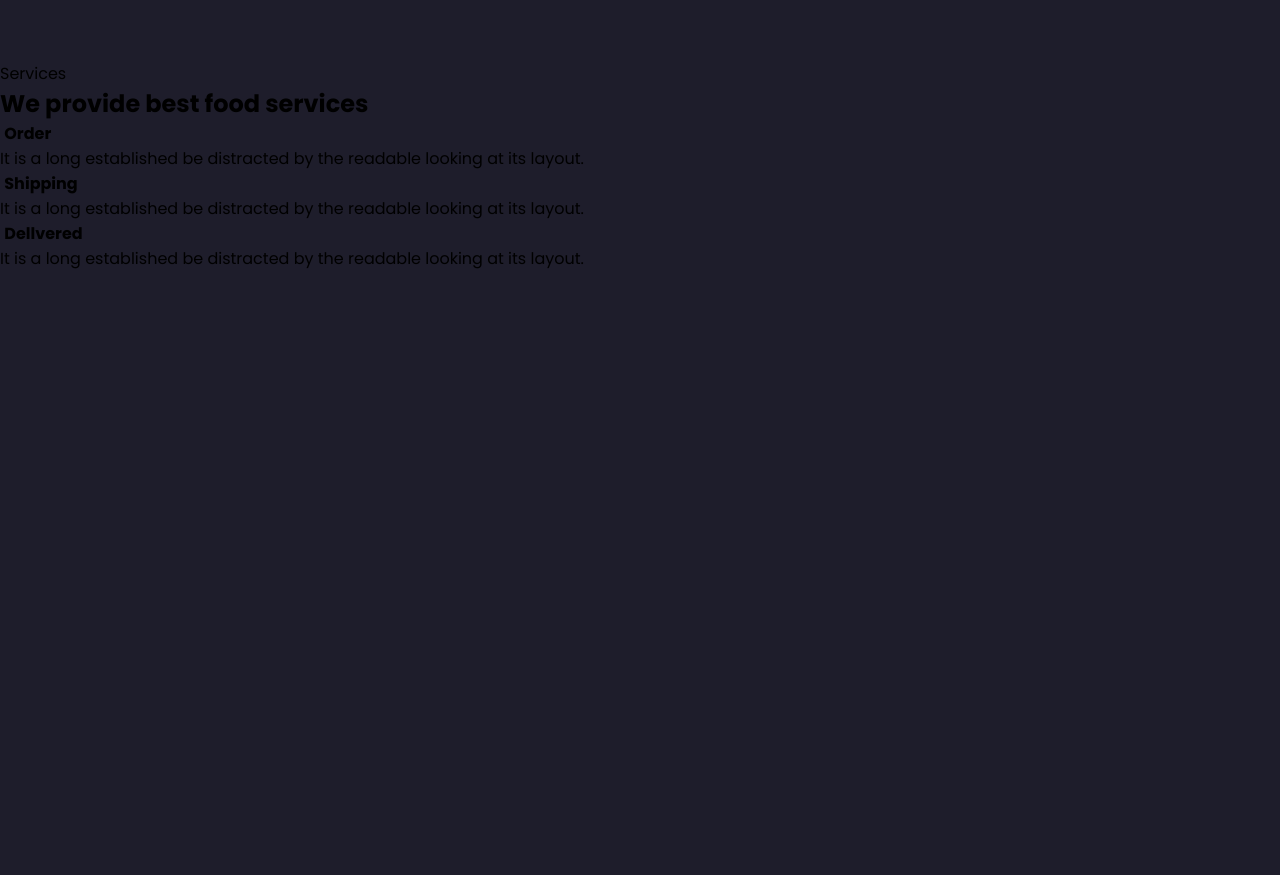
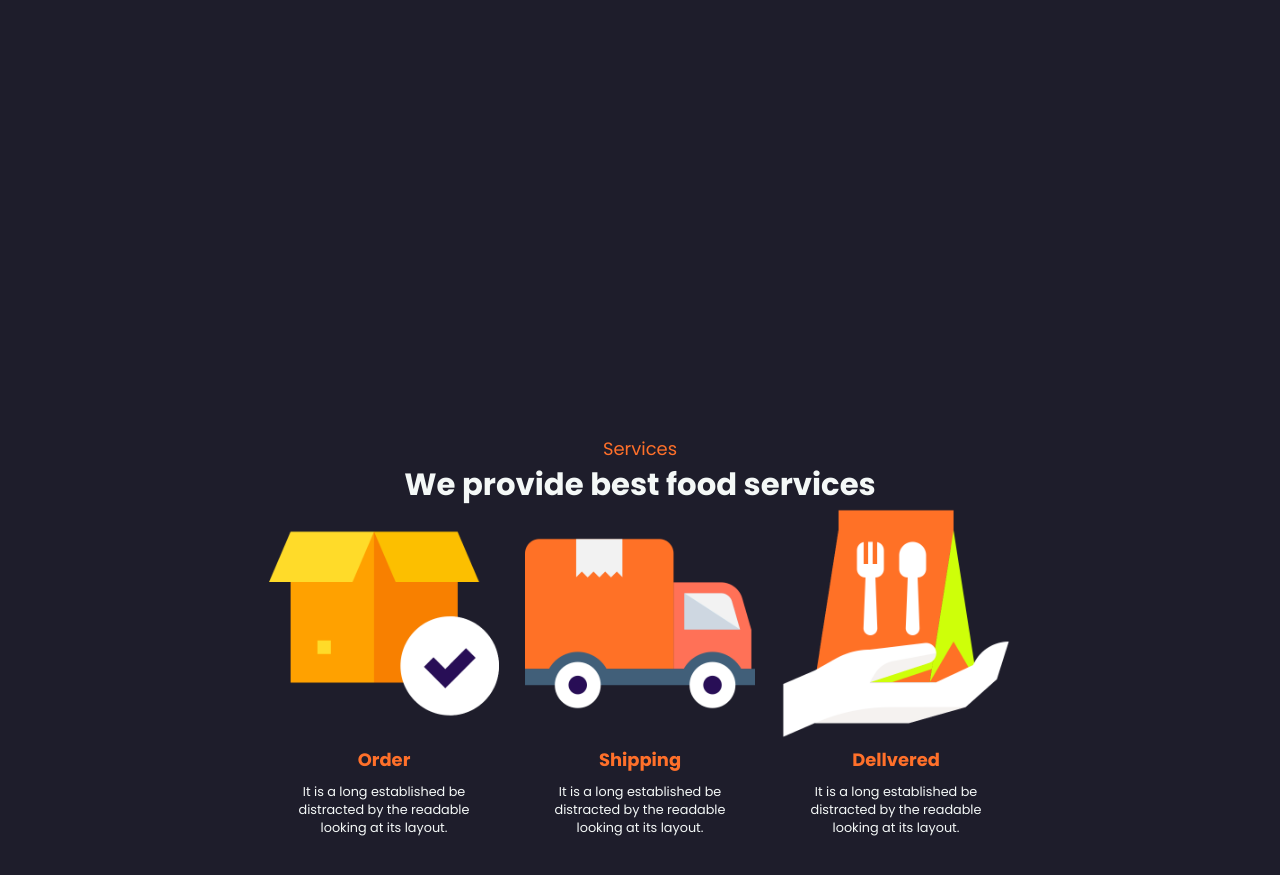
Before and after one commit to Pilotebas/proyectoJs, a plain HTML site: page views/Landing pages de hamburguesa.html in a window 1280 px wide. Shown: the part 2459-3334 px from the top of the page. Before the commit the page ends 2730 px from the top, so only its background shows below. Drawn offline with nearby package versions, Linux system fonts and the light colour scheme.

Commit message:
style: :art: Se termina el style de services

```diff
--- a/css/Landing pages de hamburguesa.css
+++ b/css/Landing pages de hamburguesa.css
@@ -176,8 +176,9 @@ nav ul{
 
 .menu{
     width: 100vw;
-    height: 85vh;
+    height: 100vh;
     margin-top: 15vh;
+    justify-content: center;
     text-align: center;
     display: flex;
     flex-direction: column;
@@ -213,7 +214,52 @@ nav ul{
 }
 
 .menu_imagenes .contenido_menu img{
-    margin: 10px;
-    padding: 15px;
-    width: 90%;
+    width: 15vw;
 }
+
+
+
+.service{
+    width: 100vw;
+    height: 85vh;
+    margin-top: 15vh;
+    text-align: center;
+    justify-content: center;
+    display: flex;
+    flex-direction: column;
+}
+
+.service > p{
+    color: var(--color-secundary);
+    font-size: 1.4vw;
+}
+
+.service h2{
+    color: var(--color-font);
+    font-size: 2.4vw;
+}
+.contenido_services{
+    display: grid;
+    grid-template-columns: repeat(3, 20vw);
+    grid-template-rows: 1fr;
+    place-content: center;
+    text-align: center;
+}
+
+.imagenes_services img{
+    width: 18vw;
+    height: 18vw;
+}
+
+.imagenes_services b{
+    color: var(--color-secundary);
+    font-size: 1.4vw;
+    text-align: center;
+}
+
+.imagenes_services p{
+
+    color: var(--color-font);
+    font-size: 1vw;
+    padding: 10px 20px 10px 20px
+}
--- a/views/Landing pages de hamburguesa.html
+++ b/views/Landing pages de hamburguesa.html
@@ -18,7 +18,7 @@
                 <li><a href="#home">Home</a></li>
                 <li><a href="#about">About</a></li>
                 <li><a href="#menu">Menu</a></li>
-                <li><a href="#services">Services</a></li>
+                <li><a href="#service">Services</a></li>
                 <li><a href="#contact">Contact</a></li>
             </ul>
         </nav>
@@ -43,8 +43,6 @@
             <button>Learn more</button>
         </div>
     </section>
-
-
     <section id="menu" class="menu">
         <p>Food Menu</p>
         <h2>Fresh taste and grat price</h2>
@@ -74,17 +72,17 @@
         <h2>We provide best food services</h2>
         <div class="contenido_services">
             <div class="imagenes_services">
-                <img src="./storage/img/s1.png" alt="">
+                <img src="../storage/img/s1.png" alt="">
                 <b>Order</b>
                 <p>It is a long established be distracted by the readable looking at its layout.</p>
             </div>
-            <div class="nameService">
-                <img src="./storage/img/s2.png" alt="">
+            <div class="imagenes_services">
+                <img src="../storage/img/s2.png" alt="">
                 <b>Shipping</b>
-                <p>It is a long established be distracted by the readable looking at its layout.</p>
+                <p>It is a long established be distracted by the readable looking at its layout. </p>
             </div>
-            <div class="nameService">
-                <img src="./storage/img/s3.png" alt="">
+            <div class="imagenes_services">
+                <img src="../storage/img/s3.png" alt="">
                 <b>Dellvered</b>
                 <p>It is a long established be distracted by the readable looking at its layout.</p>
             </div>
```
